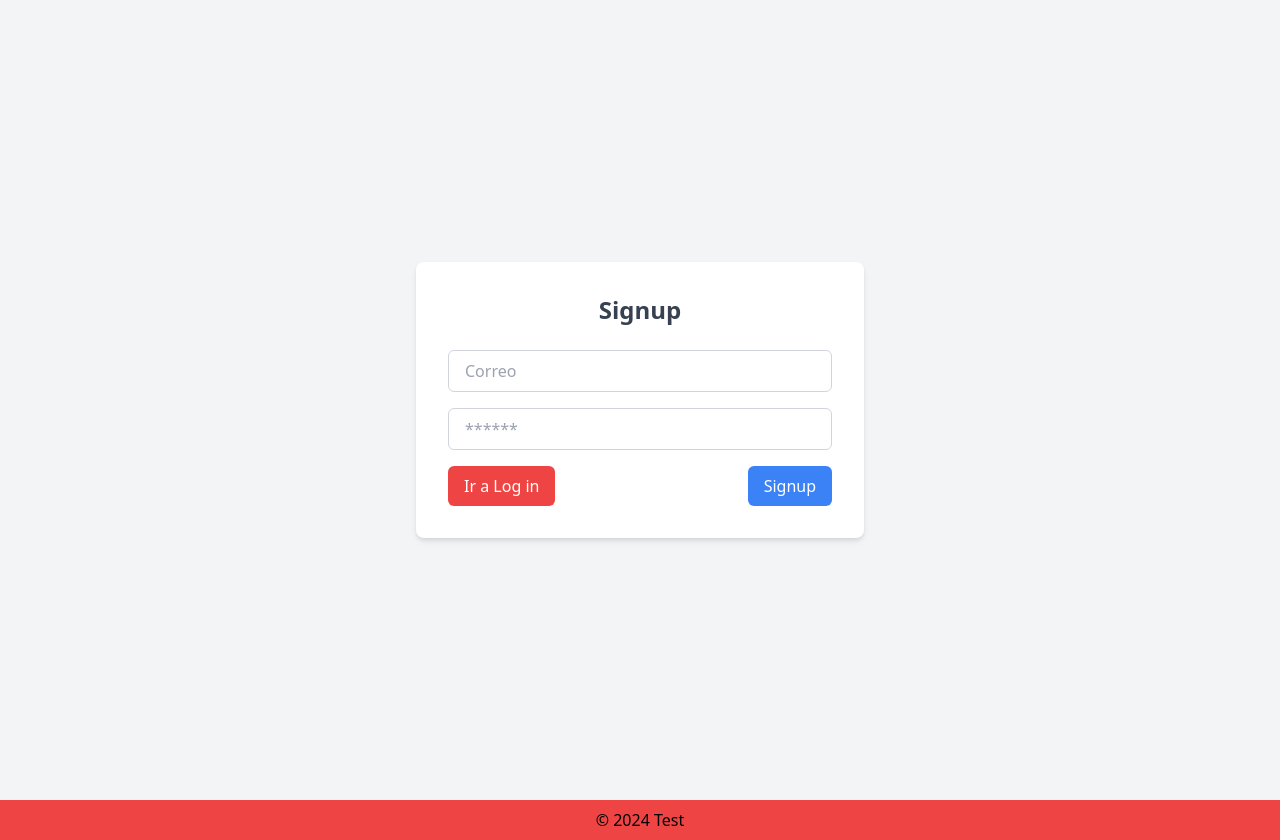
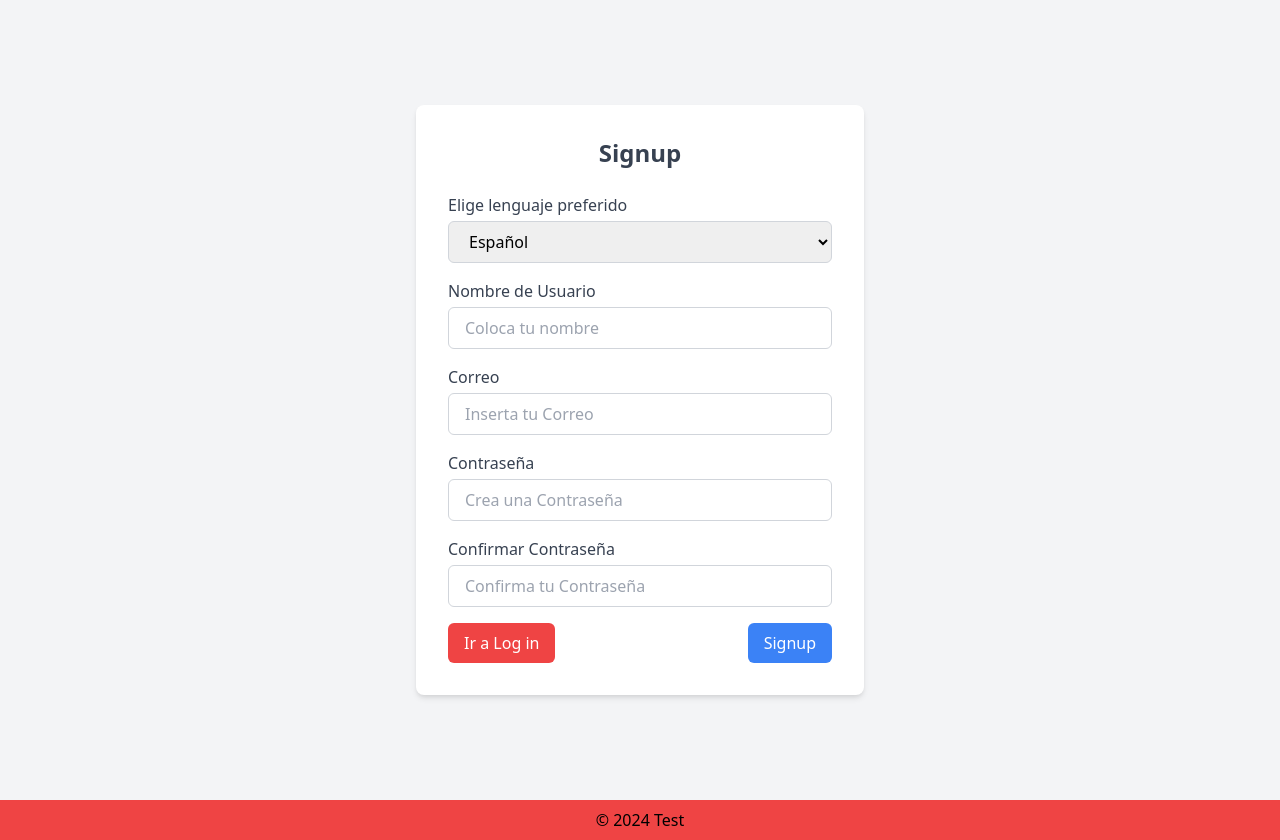
Before and after one commit to ancardoen/Dise-o-Software-Grupo15, a Next.js app in the folder my-app/: page /signup in a window 1280 px wide. Built offline with nearby package versions, Linux system fonts and the light colour scheme.

Commit message:
Signup Actualizado

```diff
--- a/my-app/src/app/signup/page.js
+++ b/my-app/src/app/signup/page.js
@@ -10,10 +10,27 @@ export default function Home() {
                     </div>
                     <form className="space-y-4">
                         <div>
-                            <input id="mail" type="text" placeholder="Correo" className="w-full px-4 py-2 border border-gray-300 rounded-md focus:outline-none"/>
+                            <label className="block mb-1 text-gray-700 font-medium">Elige lenguaje preferido</label>
+                            <select id="lenguaje" name="options" className="w-full px-4 py-2 border border-gray-300 rounded-md focus:outline-none">
+                                <option value="esp">Español</option>
+                                <option value="eng">English</option>
+                            </select>
                         </div>
                         <div>
-                            <input id="password" type="password" placeholder="******" className="w-full px-4 py-2 border border-gray-300 rounded-md focus:outline-none"/>
+                            <label className="block mb-1 text-gray-700 font-medium">Nombre de Usuario</label>
+                            <input id="name" type="text" placeholder="Coloca tu nombre" className="w-full px-4 py-2 border border-gray-300 rounded-md focus:outline-none"/>
+                        </div>
+                        <div>
+                            <label className="block mb-1 text-gray-700 font-medium">Correo</label>
+                            <input id="mail" type="text" placeholder="Inserta tu Correo" className="w-full px-4 py-2 border border-gray-300 rounded-md focus:outline-none"/>
+                        </div>
+                        <div>
+                            <label className="block mb-1 text-gray-700 font-medium">Contraseña</label>
+                            <input id="password" type="password" placeholder="Crea una Contraseña" className="w-full px-4 py-2 border border-gray-300 rounded-md focus:outline-none"/>
+                        </div>
+                        <div>
+                            <label className="block mb-1 text-gray-700 font-medium">Confirmar Contraseña</label>
+                            <input id="password" type="password" placeholder="Confirma tu Contraseña" className="w-full px-4 py-2 border border-gray-300 rounded-md focus:outline-none"/>
                         </div>
                         <div className="flex justify-between">
                             <Link href="/login">
```
Also changed, not shown: 1 other file (tests, documents, lock files or other folders).
